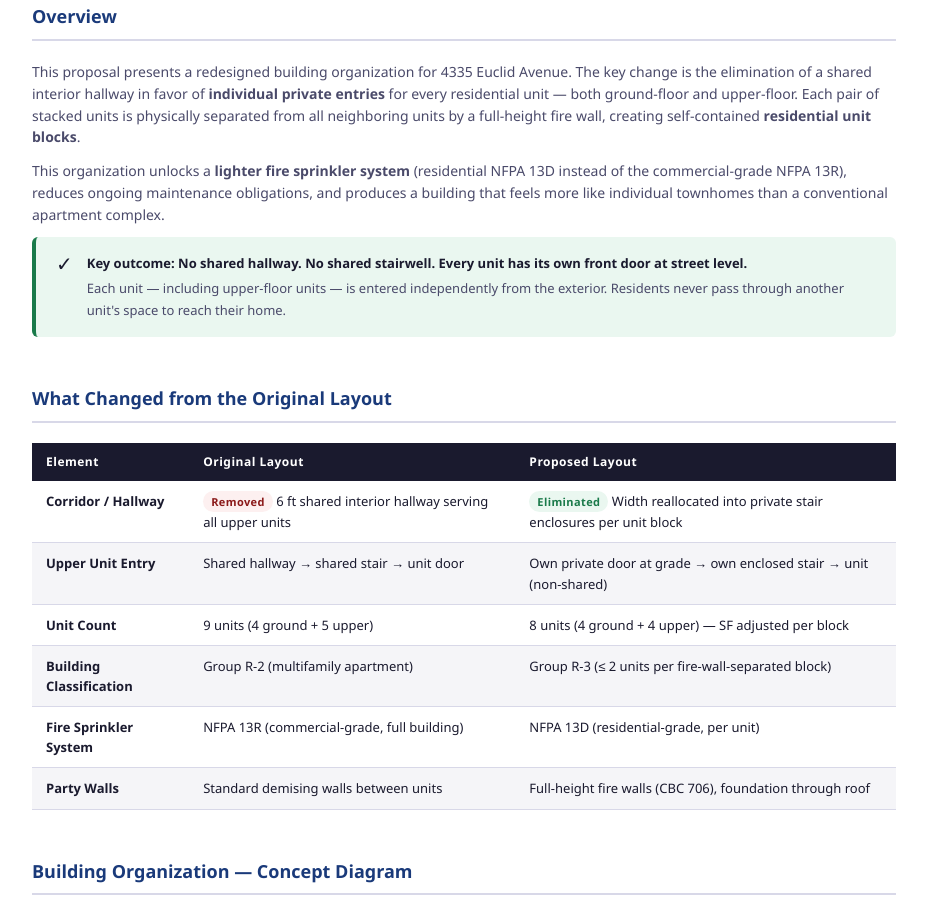
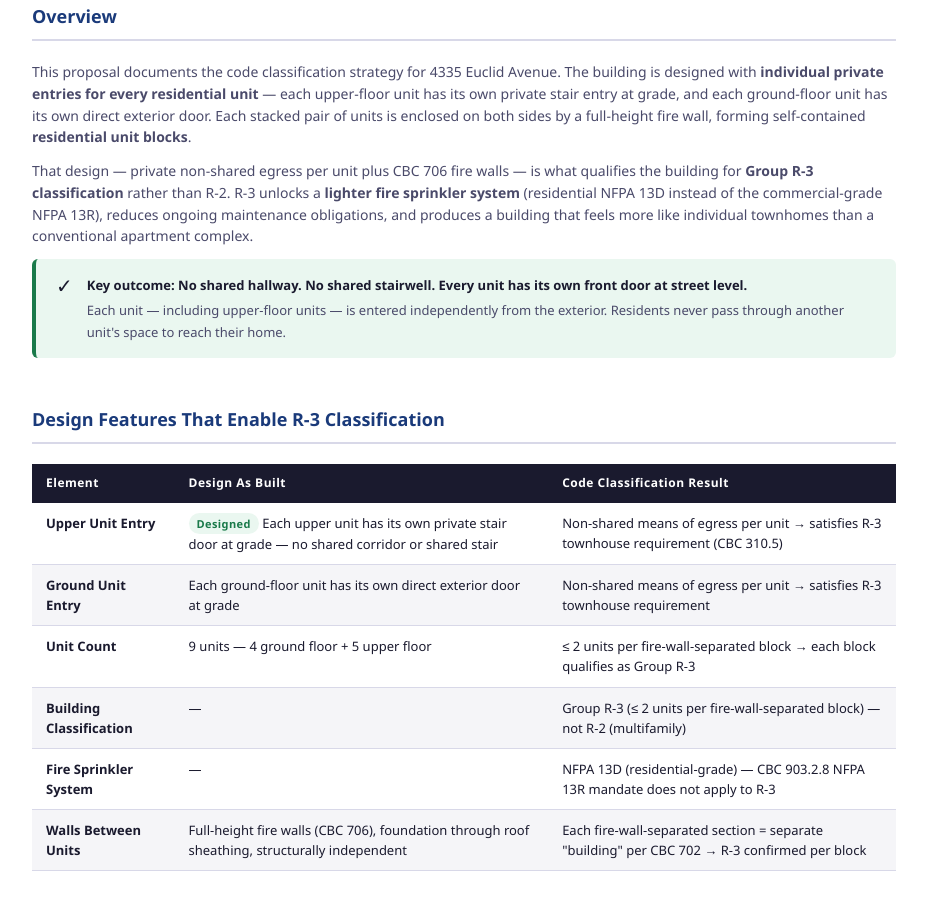
Before and after one commit to Blueberry0120x/Master-ProjectLibrary, a website: page app/docs/euclid-concept-proposal.html in a window 1280 px wide. Shown: the part 343-1241 px from the top of the page, without its empty margins (176-1103 px from the left). Drawn offline with Linux system fonts and the light colour scheme.

Commit message:
fix(euclid-proposal): correct framing — private entries already designed, not proposed change
Upper floor units already have their own entrance per design. Reframe overview,
comparison table, and benefit cards accordingly. Keep 9-unit count.

Co-Authored-By: Claude Sonnet 4.6 <noreply@anthropic.com>

```diff
--- a/app/docs/euclid-concept-proposal.html
+++ b/app/docs/euclid-concept-proposal.html
@@ -460,16 +460,18 @@
   <section>
     <h2>Overview</h2>
     <p>
-      This proposal presents a redesigned building organization for 4335 Euclid Avenue. The key change
-      is the elimination of a shared interior hallway in favor of <strong>individual private entries</strong>
-      for every residential unit — both ground-floor and upper-floor. Each pair of stacked units is
-      physically separated from all neighboring units by a full-height fire wall, creating self-contained
+      This proposal documents the code classification strategy for 4335 Euclid Avenue. The building is
+      designed with <strong>individual private entries for every residential unit</strong> — each upper-floor
+      unit has its own private stair entry at grade, and each ground-floor unit has its own direct exterior door.
+      Each stacked pair of units is enclosed on both sides by a full-height fire wall, forming self-contained
       <strong>residential unit blocks</strong>.
     </p>
     <p>
-      This organization unlocks a <strong>lighter fire sprinkler system</strong> (residential NFPA 13D
-      instead of the commercial-grade NFPA 13R), reduces ongoing maintenance obligations, and produces
-      a building that feels more like individual townhomes than a conventional apartment complex.
+      That design — private non-shared egress per unit plus CBC 706 fire walls — is what qualifies the building
+      for <strong>Group R-3 classification</strong> rather than R-2. R-3 unlocks a
+      <strong>lighter fire sprinkler system</strong> (residential NFPA 13D instead of the commercial-grade NFPA 13R),
+      reduces ongoing maintenance obligations, and produces a building that feels more like individual townhomes
+      than a conventional apartment complex.
     </p>
 
     <div class="callout green">
@@ -483,45 +485,45 @@
 
   <!-- WHAT CHANGED -->
   <section>
-    <h2>What Changed from the Original Layout</h2>
+    <h2>Design Features That Enable R-3 Classification</h2>
     <table class="compare">
       <thead>
         <tr>
           <th>Element</th>
-          <th>Original Layout</th>
-          <th>Proposed Layout</th>
+          <th>Design As Built</th>
+          <th>Code Classification Result</th>
         </tr>
       </thead>
       <tbody>
         <tr>
-          <td><strong>Corridor / Hallway</strong></td>
-          <td><span class="tag old">Removed</span> 6 ft shared interior hallway serving all upper units</td>
-          <td><span class="tag new">Eliminated</span> Width reallocated into private stair enclosures per unit block</td>
+          <td><strong>Upper Unit Entry</strong></td>
+          <td><span class="tag new">Designed</span> Each upper unit has its own private stair door at grade — no shared corridor or shared stair</td>
+          <td>Non-shared means of egress per unit → satisfies R-3 townhouse requirement (CBC 310.5)</td>
         </tr>
         <tr>
-          <td><strong>Upper Unit Entry</strong></td>
-          <td>Shared hallway → shared stair → unit door</td>
-          <td>Own private door at grade → own enclosed stair → unit (non-shared)</td>
+          <td><strong>Ground Unit Entry</strong></td>
+          <td>Each ground-floor unit has its own direct exterior door at grade</td>
+          <td>Non-shared means of egress per unit → satisfies R-3 townhouse requirement</td>
         </tr>
         <tr>
           <td><strong>Unit Count</strong></td>
-          <td>9 units (4 ground + 5 upper)</td>
-          <td>8 units (4 ground + 4 upper) — SF adjusted per block</td>
+          <td>9 units — 4 ground floor + 5 upper floor</td>
+          <td>≤ 2 units per fire-wall-separated block → each block qualifies as Group R-3</td>
         </tr>
         <tr>
           <td><strong>Building Classification</strong></td>
-          <td>Group R-2 (multifamily apartment)</td>
-          <td>Group R-3 (≤ 2 units per fire-wall-separated block)</td>
+          <td>—</td>
+          <td>Group R-3 (≤ 2 units per fire-wall-separated block) — not R-2 (multifamily)</td>
         </tr>
         <tr>
           <td><strong>Fire Sprinkler System</strong></td>
-          <td>NFPA 13R (commercial-grade, full building)</td>
-          <td>NFPA 13D (residential-grade, per unit)</td>
+          <td>—</td>
+          <td>NFPA 13D (residential-grade) — CBC 903.2.8 NFPA 13R mandate does not apply to R-3</td>
         </tr>
         <tr>
-          <td><strong>Party Walls</strong></td>
-          <td>Standard demising walls between units</td>
-          <td>Full-height fire walls (CBC 706), foundation through roof</td>
+          <td><strong>Walls Between Units</strong></td>
+          <td>Full-height fire walls (CBC 706), foundation through roof sheathing, structurally independent</td>
+          <td>Each fire-wall-separated section = separate "building" per CBC 702 → R-3 confirmed per block</td>
         </tr>
       </tbody>
     </table>
@@ -704,8 +706,8 @@
       </div>
       <div class="benefit-card">
         <div class="bc-icon">&#9881;</div>
-        <div class="bc-title">Efficient Use of Space</div>
-        <div class="bc-body">The former 6 ft shared hallway is absorbed into the private stair enclosures. Net usable area loss per unit is minimal — the space works harder with private use than as a shared corridor.</div>
+        <div class="bc-title">No Wasted Circulation Space</div>
+        <div class="bc-body">Each private stair enclosure serves exactly one upper unit. No shared corridor, no dead-end hallway — every square foot of circulation is private and purposeful.</div>
       </div>
       <div class="benefit-card">
         <div class="bc-icon">&#127963;</div>
```
Also changed, not shown: Output/euclid-concept-proposal.html.
